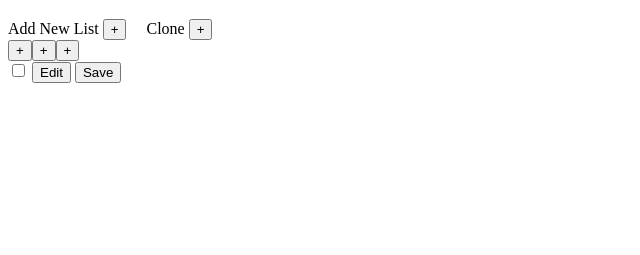
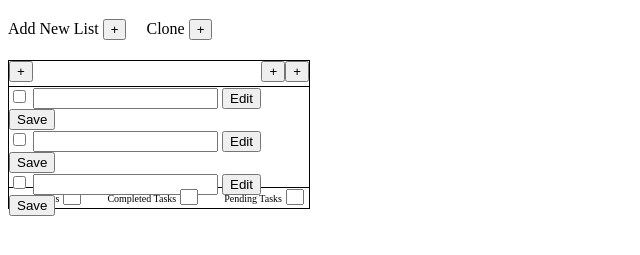
Before and after one commit to migueljrojas/todo-list, a plain HTML site: page index.html in a window 1280 px wide. Shown: the part 61-316 px from the top of the page, without its empty margins (0-640 px from the left). Drawn offline with Linux system fonts and the light colour scheme.

Commit message:
html style

```diff
--- a/index.html
+++ b/index.html
@@ -2,10 +2,7 @@
 <html>
   <head>
     <meta charset="utf-8">
-    <link
-      href="./style.css"
-      rel="stylesheet"
-      type="text/css">
+    <link href="./style.css" rel="stylesheet" type="text/css">
     <title>
         "To-Do List"
     </title>
@@ -13,33 +10,54 @@
   <body>
     <h1 class="titulo"> To-Do List </h1>
     <div class="options">
-      <div class="newlist">
-        <span> Add New List </span>
+      <div class="new-list">
+        <span>Add New List</span>
         <button> + </button>
       </div>
       <div class="clone">
-        <span> Clone </span>
+        <span>Clone</span>
         <button> + </button>
       </div>
     </div>
     <div class="list">
       <header class="list-header">
-        <button class="newlistitem"> + </button>
-        <button class="deletelistitem"> + </button>
-        <button class="listoptions"> + </button>
+        <button class="new-list-item"> + </button>
+        <button class="delete-list-item"> + </button>
+        <button class="list-options"> + </button>
       </header>
       <main class="list-main">
         <div class="list-item">
-          <input type="checkbox" id="box1"/>
-          <label for="box1" contenteditable></label>
-          <button> Edit </button>
-          <button> Save </button>
+          <input type="checkbox"/>
+          <input type="text"/>
+          <button class="edit">Edit</button>
+          <button class="save">Save</button>
+        </div>
+        <div class="list-item">
+          <input type="checkbox"/>
+          <input type="text" id="checkbox1"/>
+          <button class="edit">Edit</button>
+          <button class="save">Save</button>
+        </div>
+        <div class="list-item">
+          <input type="checkbox"/>
+          <input type="text" id="checkbox1"/>
+          <button class="edit">Edit</button>
+          <button class="save">Save</button>
         </div>
       </main>
       <footer class="list-footer">
-        <span></span>
-        <span></span>
-        <span></span>
+        <div id="ttask">
+          <span>Total Tasks</span>
+          <input type="text" name="" value="">
+        </div>
+        <div id="ctask">
+          <span>Completed Tasks</span>
+          <input type="text" name="" value="">
+        </div>
+        <div id="ptask">
+          <span>Pending Tasks</span>
+          <input type="text" name="" value="">
+        </div>
       </footer>
     </div>
   </body>
--- a/style.css
+++ b/style.css
@@ -1,9 +1,70 @@
 .titulo {
   color: #00cc00
 }
-.options, .list-header, .list-main, .list-footer {
+
+.options {
   display: flex;
 }
-.newlist {
-  margin-right: 20px;
+.clone {
+  margin-left: 20px;
 }
+
+.list-main {
+  width: 300px;
+  height: 100px;
+  border-left: solid 0.1em;
+  border-right: solid 0.1em;
+  border-color: black;
+}
+
+.list-footer {
+ width: 300px;
+ height: 20px;
+ border: solid 0.1em;
+ border-color: black;
+ text-align: center;
+}
+
+.list-footer span {
+  font-size: 10px
+}
+
+.list-footer input {
+  width: 10px;
+  height: 10px;
+}
+
+.list-header {
+ width: 300px;
+ height: 25px;
+ border: solid 0.1em;
+ border-color: black;
+ align-self: center;
+}
+
+.list {
+  margin-top: 20px;
+}
+
+.list-options, .delete-list-item {
+  float: right;
+}
+
+.new-list-item {
+  float:left;
+}
+
+#ttask {
+  float: left;
+  margin-left: 5px
+}
+
+#ptask {
+ float: right;
+ margin-right: 5px
+}
+
+#ctask {
+  display: inline-block;
+  margin:0 auto;
+}
```
